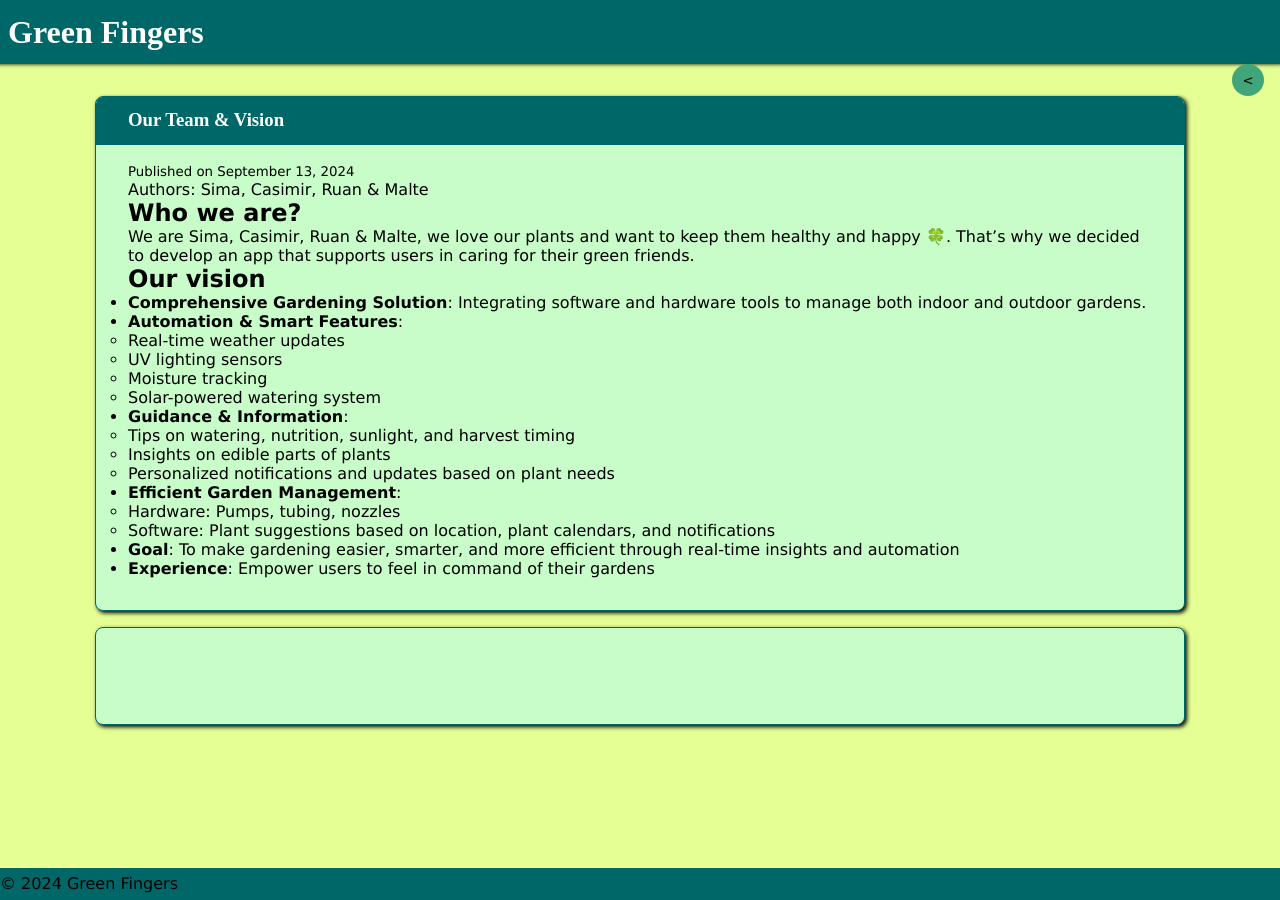
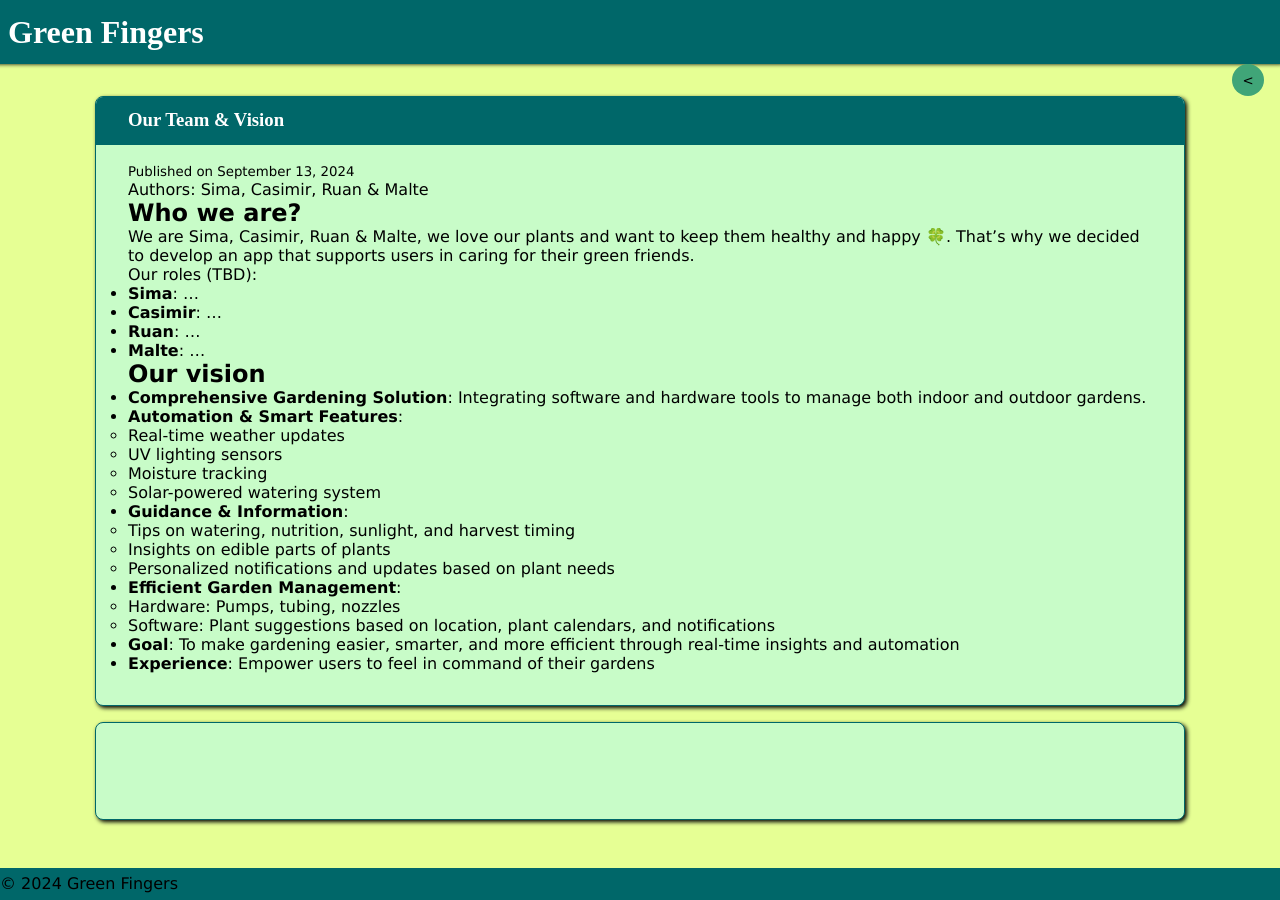
Before and after one commit to Green-Fingers-App/gardeningApp, a Jekyll site: the page built from docs/_posts/2024-09-13-our-vision.md, in a window 1280 px wide. Built offline with Jekyll 4.4.1, drawn with Linux system fonts in a browser that asks for light colours; some web fonts are replaced; comment, search, counter and statistics services are not loaded.

Commit message:
Update Team post

```diff
--- a/docs/_posts/2024-09-13-our-vision.md
+++ b/docs/_posts/2024-09-13-our-vision.md
@@ -8,6 +8,12 @@ author: "Sima, Casimir, Ruan & Malte"
 ## Who we are?
 
 We are Sima, Casimir, Ruan & Malte, we love our plants and want to keep them healthy and happy 🍀. That's why we decided to develop an app that supports users in caring for their green friends.
+
+Our roles (TBD):
+- **Sima**: …
+- **Casimir**: …
+- **Ruan**: …
+- **Malte**: …
 
 ## Our vision
 
```
